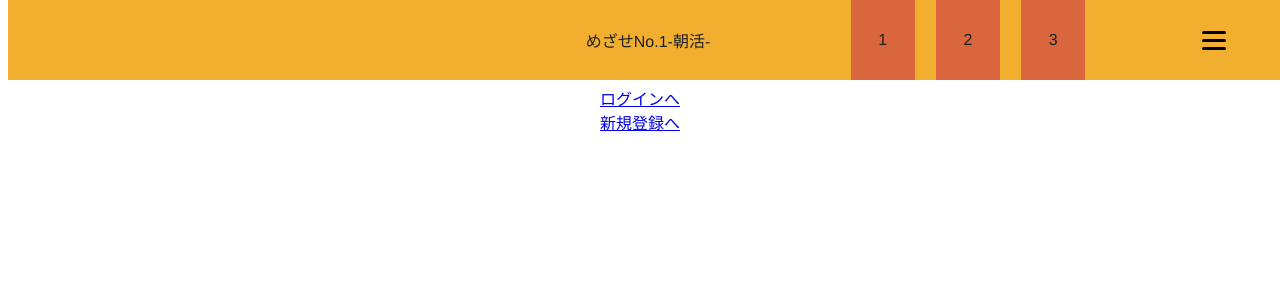
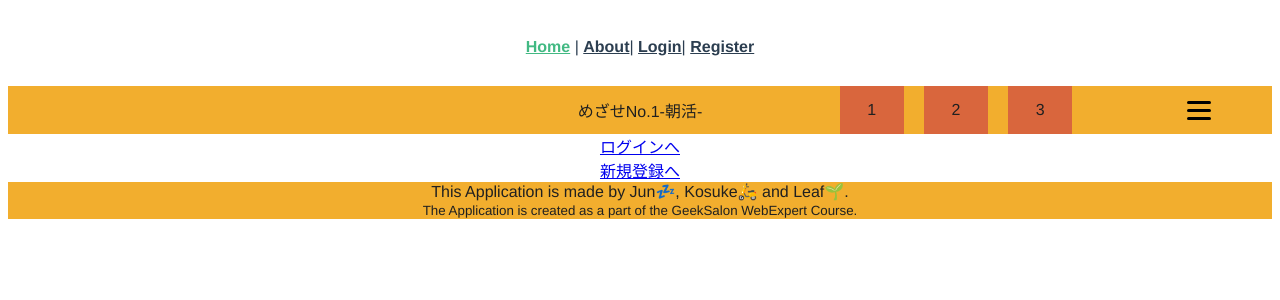
Before and after one commit to webex15-team-1/number-one, a Vue app: page / in a window 1280 px wide. Shown: the top 300 px of the page. Built offline with nearby package versions, Linux system fonts and the light colour scheme.

Commit message:
フッター追加.とりあえずVue作品集のをそのまま.

```diff
--- a/src/App.vue
+++ b/src/App.vue
@@ -5,10 +5,20 @@
     <router-link to="/login">Login</router-link>|
     <router-link to="/register">Register</router-link>
   </nav>
+  <ChangeableHeader />
   <router-view />
+  <ChangeableFooter />
 </template>
 <script>
-export default {}
+import ChangeableHeader from "./components/ChangeableHeader.vue"
+import ChangeableFooter from "./components/ChangeableFooter.vue"
+
+export default {
+  components: {
+    ChangeableHeader,
+    ChangeableFooter,
+  },
+}
 </script>
 <style>
 #app {
--- /dev/null
+++ b/src/components/ChangeableFooter.vue
@@ -0,0 +1,29 @@
+<template>
+  <footer
+    class="footer"
+    :style="{
+      backgroundColor: colorSettings.bannerColor,
+      color: colorSettings.textColor,
+    }"
+  >
+    <div>
+      This Application is made by
+      <span class="names">Jun💤, Kosuke🛵 and Leaf🌱</span>.
+    </div>
+    <small
+      >The Application is created as a part of the GeekSalon WebExpert
+      Course.</small
+    >
+  </footer>
+</template>
+<script>
+import { colorSettings } from "@/store/colorSettings"
+export default {
+  data() {
+    return {
+      colorSettings: colorSettings,
+    }
+  },
+}
+</script>
+<style lang=""></style>
--- a/src/components/ChangeableHeader.vue
+++ b/src/components/ChangeableHeader.vue
@@ -48,11 +48,11 @@ export default {
 </script>
 <style scoped>
 .header {
-  position: absolute;
+  position: relative;
   width: 100%;
-  height: 5em;
+  height: 3em;
   top: 0%;
-  background-color: orange;
+
   text-align: center;
 }
 .header-title {
@@ -89,6 +89,6 @@ export default {
 .hamburger-container {
   position: absolute;
   right: 2%;
-  top: 1.5em;
+  top: 0.5em;
 }
 </style>
--- a/src/views/HomeView.vue
+++ b/src/views/HomeView.vue
@@ -1,5 +1,4 @@
 <template>
-  <ChangeableHeader />
   <div class="home">
     <router-link to="/login">ログインへ</router-link>
     <br />
@@ -9,10 +8,6 @@
 
 <script>
 // @ is an alias to /src
-import ChangeableHeader from "@/components/ChangeableHeader.vue"
-export default {
-  components: { ChangeableHeader },
-}
 </script>
 
 <style></style>
```
